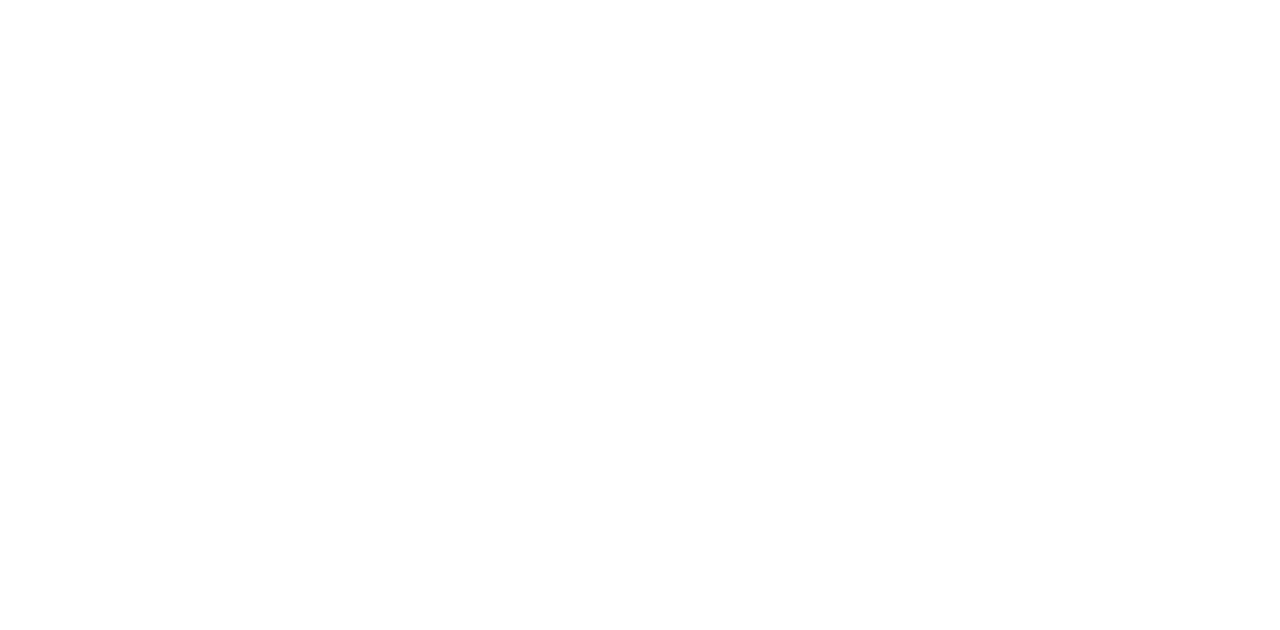
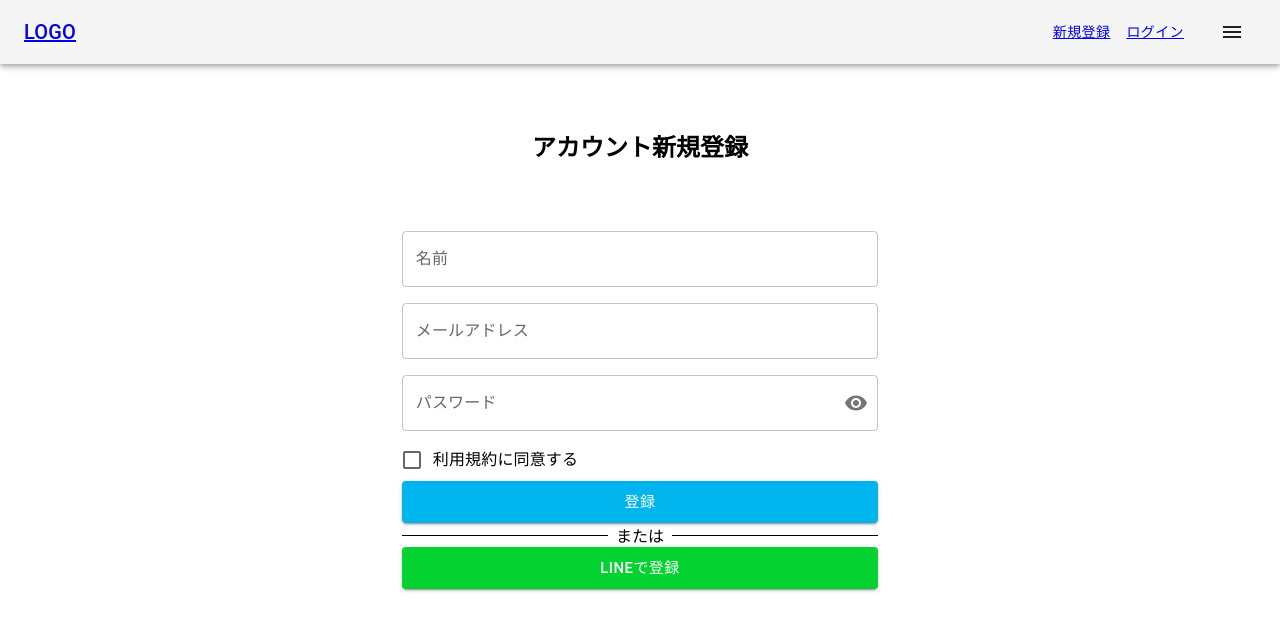
Before and after one commit to suzuki-motomichi/tests, a React (Create React App) app in the folder frontend/app/: page /sign_up in a window 1280 px wide. Before the commit this address had no page. Shown: the top 630 px of the page. Built offline with nearby package versions, Linux system fonts and the light colour scheme.

Commit message:
新規登録画面を作成

```diff
--- /dev/null
+++ b/frontend/app/src/components/atoms/CheckboxForm.tsx
@@ -0,0 +1,13 @@
+import React from "react";
+import FormControlLabel from "@mui/material/FormControlLabel";
+import Checkbox from "@mui/material/Checkbox";
+
+type Prop = {
+  label: string;
+};
+
+const CheckboxForm: React.FC<Prop> = ({ label }) => {
+  return <FormControlLabel control={<Checkbox />} label={label} />;
+};
+
+export default CheckboxForm;
--- /dev/null
+++ b/frontend/app/src/components/atoms/Input.tsx
@@ -0,0 +1,24 @@
+import React from "react";
+import Box from "@mui/material/Box";
+import TextField from "@mui/material/TextField";
+
+type Prop = {
+  label: string;
+};
+
+const Input: React.FC<Prop> = ({ label }) => {
+  return (
+    <Box
+      component="form"
+      sx={{
+        "& > :not(style)": { mt: 1, mb: 1, width: 1 },
+      }}
+      noValidate
+      autoComplete="off"
+    >
+      <TextField id="outlined-basic" label={label} variant="outlined" />
+    </Box>
+  );
+};
+
+export default Input;
--- /dev/null
+++ b/frontend/app/src/components/atoms/PasswordInput.tsx
@@ -0,0 +1,72 @@
+import React from "react";
+import Box from "@mui/material/Box";
+import IconButton from "@mui/material/IconButton";
+import OutlinedInput from "@mui/material/OutlinedInput";
+import InputLabel from "@mui/material/InputLabel";
+import InputAdornment from "@mui/material/InputAdornment";
+import FormControl from "@mui/material/FormControl";
+import Visibility from "@mui/icons-material/Visibility";
+import VisibilityOff from "@mui/icons-material/VisibilityOff";
+
+type State = {
+  amount: string;
+  password: string;
+  weight: string;
+  weightRange: string;
+  showPassword: boolean;
+};
+
+const PasswordInput: React.FC = () => {
+  const [values, setValues] = React.useState<State>({
+    amount: "",
+    password: "",
+    weight: "",
+    weightRange: "",
+    showPassword: false,
+  });
+
+  const handleChange =
+    (prop: keyof State) => (event: React.ChangeEvent<HTMLInputElement>) => {
+      setValues({ ...values, [prop]: event.target.value });
+    };
+
+  const handleClickShowPassword = () => {
+    setValues({
+      ...values,
+      showPassword: !values.showPassword,
+    });
+  };
+
+  const handleMouseDownPassword = (
+    event: React.MouseEvent<HTMLButtonElement>
+  ) => {
+    event.preventDefault();
+  };
+
+  return (
+    <FormControl sx={{ mt: 1, mb: 1, width: 1 }} variant="outlined">
+      <InputLabel htmlFor="outlined-adornment-password">パスワード</InputLabel>
+      <OutlinedInput
+        id="outlined-adornment-password"
+        type={values.showPassword ? "text" : "password"}
+        value={values.password}
+        onChange={handleChange("password")}
+        endAdornment={
+          <InputAdornment position="end">
+            <IconButton
+              aria-label="toggle password visibility"
+              onClick={handleClickShowPassword}
+              onMouseDown={handleMouseDownPassword}
+              edge="end"
+            >
+              {values.showPassword ? <VisibilityOff /> : <Visibility />}
+            </IconButton>
+          </InputAdornment>
+        }
+        label="Password"
+      />
+    </FormControl>
+  );
+};
+
+export default PasswordInput;
--- /dev/null
+++ b/frontend/app/src/components/atoms/PrimaryButton.tsx
@@ -0,0 +1,24 @@
+import React from "react";
+import Stack from "@mui/material/Stack";
+import Button from "@mui/material/Button";
+
+type Prop = {
+  text: string;
+  color: string;
+};
+
+const PrimaryButton: React.FC<Prop> = ({ text, color }) => {
+  return (
+    <Stack spacing={2} direction="row">
+      <Button
+        variant="contained"
+        size="large"
+        sx={{ mt: 1, mb: 1, width: 1, bgcolor: color }}
+      >
+        {text}
+      </Button>
+    </Stack>
+  );
+};
+
+export default PrimaryButton;
--- a/frontend/app/src/components/organisms/Header.tsx
+++ b/frontend/app/src/components/organisms/Header.tsx
@@ -17,7 +17,7 @@
             <Link to="/">LOGO</Link>
           </Typography>
           <Button color="inherit">
-            <Link to="/#">新規登録</Link>
+            <Link to="/sign_up">新規登録</Link>
           </Button>
           <Button color="inherit">
             <Link to="/#">ログイン</Link>
--- /dev/null
+++ b/frontend/app/src/components/organisms/SignUpForm.tsx
@@ -0,0 +1,57 @@
+import React from "react";
+// import { css } from "@emotion/react";
+import Input from "../atoms/Input";
+import PasswordInput from "../atoms/PasswordInput";
+import PrimaryButton from "../atoms/PrimaryButton";
+import { Box, Container } from "@mui/system";
+import CheckboxForm from "../atoms/CheckboxForm";
+
+const SignUpForm: React.FC = () => {
+  return (
+    <>
+      <Container maxWidth="sm" sx={{ textAlign: "center" }}>
+        <Box sx={{ mt: 8 }}>
+          <h2>アカウント新規登録</h2>
+        </Box>
+        <Box sx={backgroundStyle}>
+          <Container sx={{ width: "95%" }}>
+            <Input label={"名前"} />
+            <Input label={"メールアドレス"} />
+            <PasswordInput />
+            <Box sx={{ textAlign: "left" }}>
+              <CheckboxForm label={"利用規約に同意する"} />
+            </Box>
+            <PrimaryButton text={"登録"} color={"#00B5EE"} />
+            <Box sx={orStyle}>または</Box>
+            <PrimaryButton text={"LINEで登録"} color={"#03D230"} />
+          </Container>
+        </Box>
+      </Container>
+    </>
+  );
+};
+
+const backgroundStyle = {
+  bgcolor: "#fff",
+  alignItems: "center",
+  pt: 5,
+  pb: 5,
+};
+
+const orStyle = {
+  display: "flex",
+  alignItems: "center",
+  "&::before, &::after": {
+    borderTop: "solid 1px",
+    content: '""',
+    flexGrow: 1,
+  },
+  "&::before": {
+    mr: 1,
+  },
+  "&::after": {
+    ml: 1,
+  },
+};
+
+export default SignUpForm;
--- /dev/null
+++ b/frontend/app/src/components/pages/SignUp.tsx
@@ -0,0 +1,12 @@
+import React from "react";
+import SignUpTemplate from "../templates/SignUpTemplate";
+
+const SignUp: React.FC = () => {
+  return (
+    <>
+      <SignUpTemplate/>
+    </>
+  );
+};
+
+export default SignUp;
--- /dev/null
+++ b/frontend/app/src/components/templates/SignUpTemplate.tsx
@@ -0,0 +1,12 @@
+import React from "react";
+import SignUpForm from "../organisms/SignUpForm";
+
+const SignUpTemplate: React.FC = () => {
+  return (
+    <>
+      <SignUpForm />
+    </>
+  );
+};
+
+export default SignUpTemplate;
--- a/frontend/app/src/routes.tsx
+++ b/frontend/app/src/routes.tsx
@@ -1,6 +1,7 @@
 import type { RouteObject } from "react-router-dom";
 import Default from "./components/pages/Default";
 import Home from "./components/pages/Home";
+import SignUp from "./components/pages/SignUp";
 
 export const routes: RouteObject[] = [
   {
@@ -11,6 +12,10 @@
         index: true,
         element: <Home />,
       },
+      {
+        path: "sign_up",
+        element: <SignUp />,
+      },
     ],
   },
 ];
--- a/frontend/app/tsconfig.json
+++ b/frontend/app/tsconfig.json
@@ -18,7 +18,9 @@
     "resolveJsonModule": true,
     "isolatedModules": true,
     "noEmit": true,
-    "jsx": "react-jsx"
+    "jsx": "react-jsx",
+    "jsxImportSource": "@emotion/react",
+    "types": ["@emotion/react/types/css-prop"],
   },
   "include": [
     "src"
```
Also changed, not shown: 1 other file (tests, documents, lock files or other folders).
